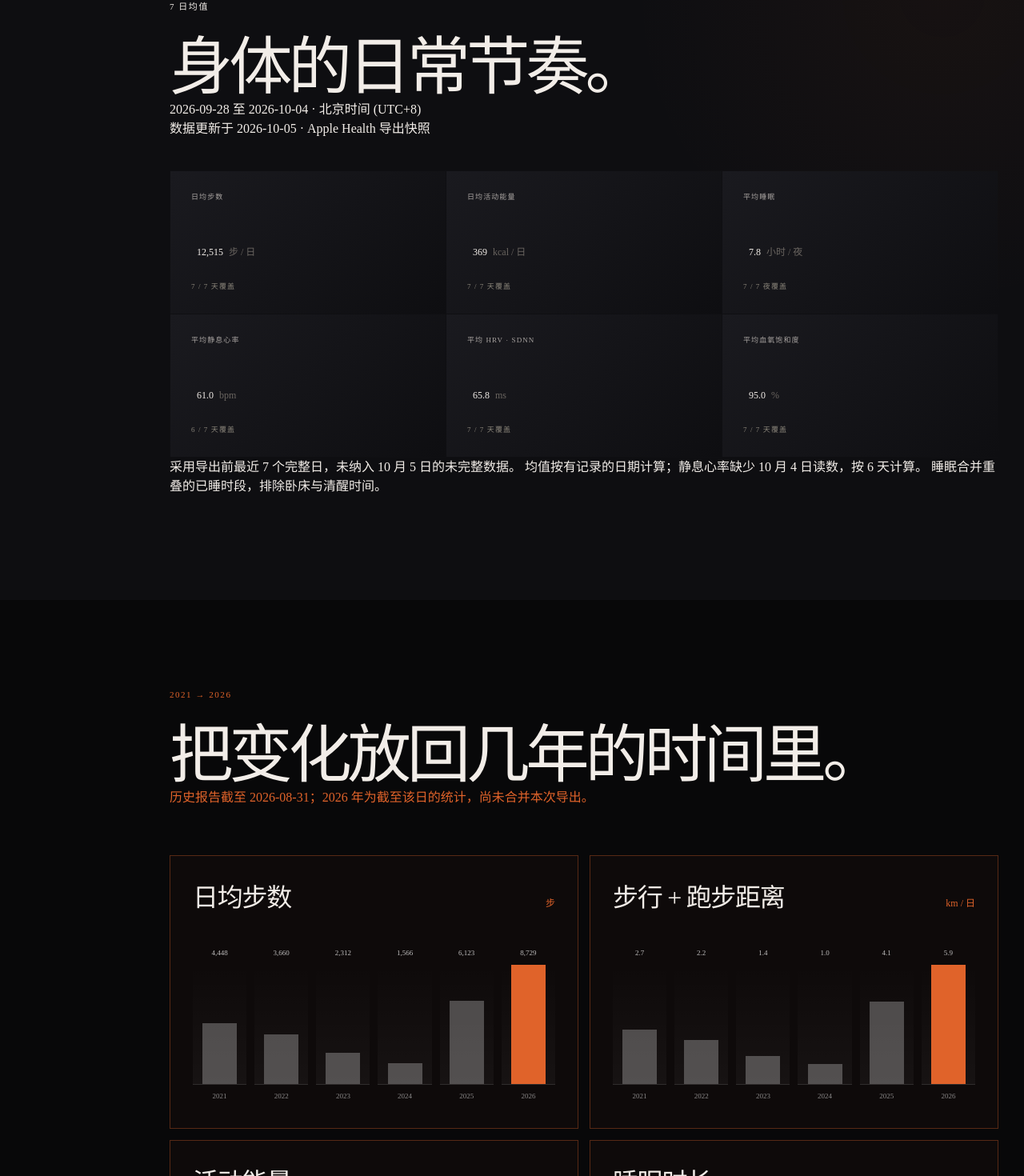
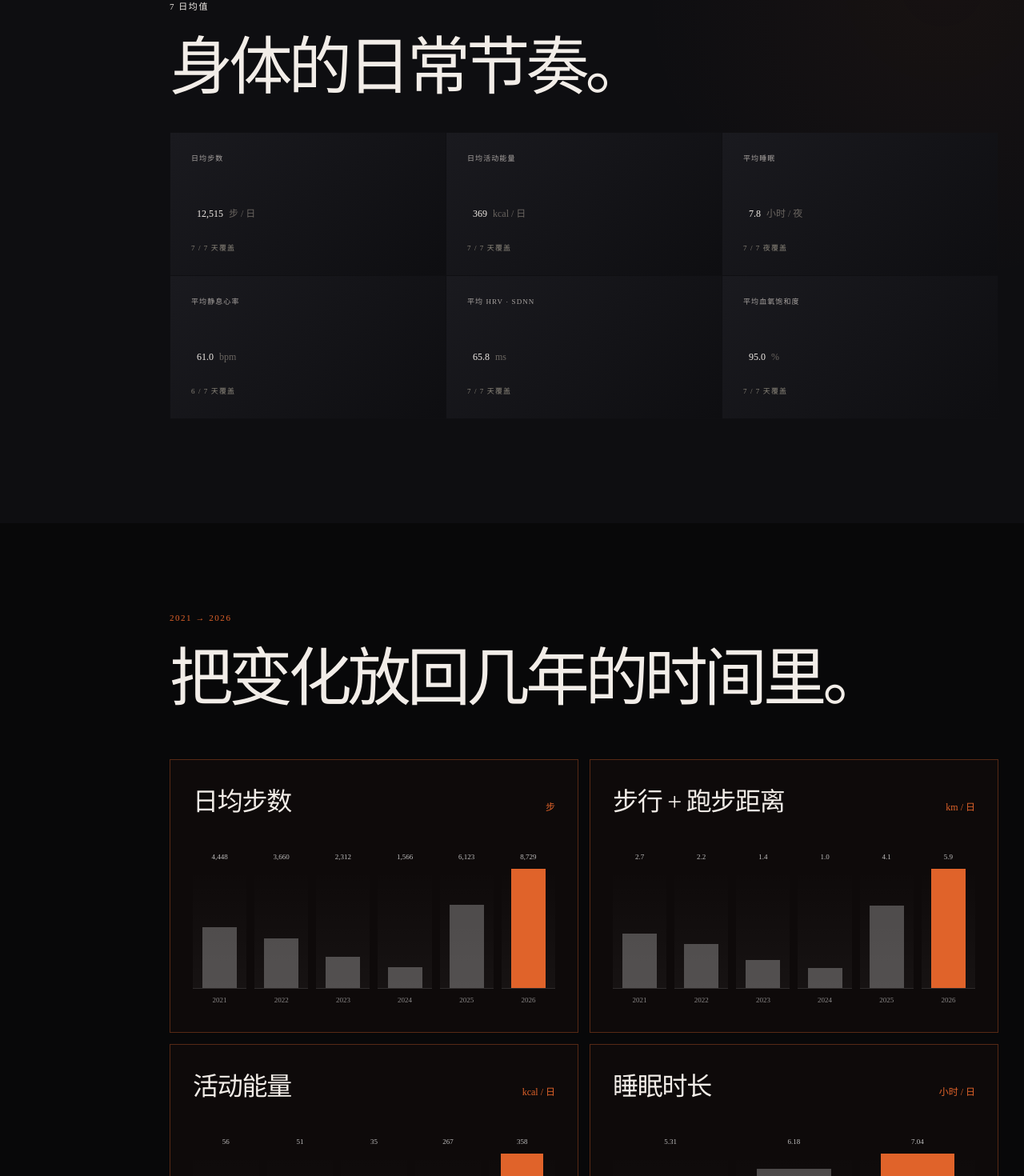
Before and after one commit to Killua910211/killua-win, a Next.js app: page /health in a window 1280 px wide. Shown: the part 1659-3129 px from the top of the page at 80% size. Built offline with nearby package versions, Linux system fonts and the light colour scheme.

Commit message:
fix(health): remove added snapshot descriptions

```diff
--- a/app/health/page.tsx
+++ b/app/health/page.tsx
@@ -13,11 +13,6 @@ import {
   HEALTH_SUPPLEMENTS,
   HEALTH_SMOKING_RECORD,
   HEALTH_TRENDS,
-  HEALTH_TRENDS_UPDATED_AT,
-  HEALTH_WEEKLY_WINDOW_START,
-  HEALTH_WEEKLY_WINDOW_END,
-  HEALTH_WEEKLY_TIME_ZONE,
-  HEALTH_WEEKLY_DATA_UPDATED_AT,
   HEALTH_WEEKLY_AVERAGES,
   getHealthNutritionReferenceLabel,
   getHealthNutritionReferenceStatus,
@@ -128,11 +123,6 @@ export default function HealthPage() {
           <div className="health-section-body">
             <p className="eyebrow">7 日均值</p>
             <h2 id="health-snapshot-heading">身体的日常节奏。</h2>
-            <p>
-              {HEALTH_WEEKLY_WINDOW_START} 至 {HEALTH_WEEKLY_WINDOW_END} · {HEALTH_WEEKLY_TIME_ZONE}
-              <br />
-              数据更新于 {HEALTH_WEEKLY_DATA_UPDATED_AT} · Apple Health 导出快照
-            </p>
             <dl className="health-kpi-grid">
               {HEALTH_WEEKLY_AVERAGES.map((item) => {
                 const display = getHealthWeeklyAverageDisplay(item);
@@ -153,11 +143,6 @@ export default function HealthPage() {
                 );
               })}
             </dl>
-            <p>
-              采用导出前最近 7 个完整日，未纳入 10 月 5 日的未完整数据。
-              均值按有记录的日期计算；静息心率缺少 10 月 4 日读数，按 6 天计算。
-              睡眠合并重叠的已睡时段，排除卧床与清醒时间。
-            </p>
           </div>
         </section>
 
@@ -169,9 +154,6 @@ export default function HealthPage() {
           <div className="health-section-body">
             <p className="eyebrow health-trends-eyebrow">2021 → 2026</p>
             <h2 id="health-trends-heading">把变化放回几年的时间里。</h2>
-            <p className="health-trends-eyebrow">
-              历史报告截至 {HEALTH_TRENDS_UPDATED_AT}；2026 年为截至该日的统计，尚未合并本次导出。
-            </p>
 
             <div className="health-trend-grid">
               {HEALTH_TRENDS.map((trend) => {
@@ -323,7 +305,7 @@ export default function HealthPage() {
             <span>Data observations</span>
           </div>
           <div className="health-section-body">
-            <p className="eyebrow">Observations / 历史报告观察 · 截至 {HEALTH_TRENDS_UPDATED_AT}</p>
+            <p className="eyebrow">Observations / 长期变化</p>
             <h2 id="health-notes-heading">数字之外，也记录主动改变。</h2>
             <div className="health-note-grid">
               <article>
```
Also changed, not shown: 1 other file (tests, documents, lock files or other folders).
